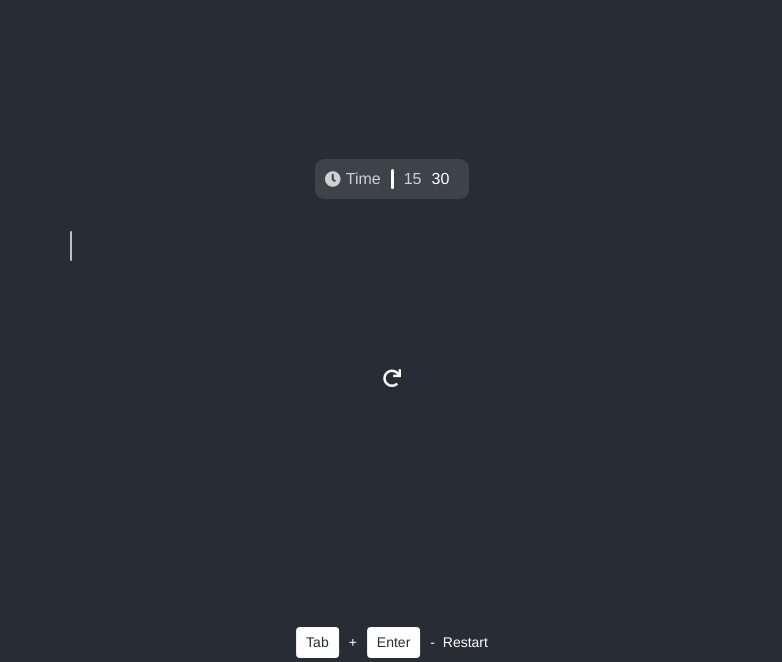
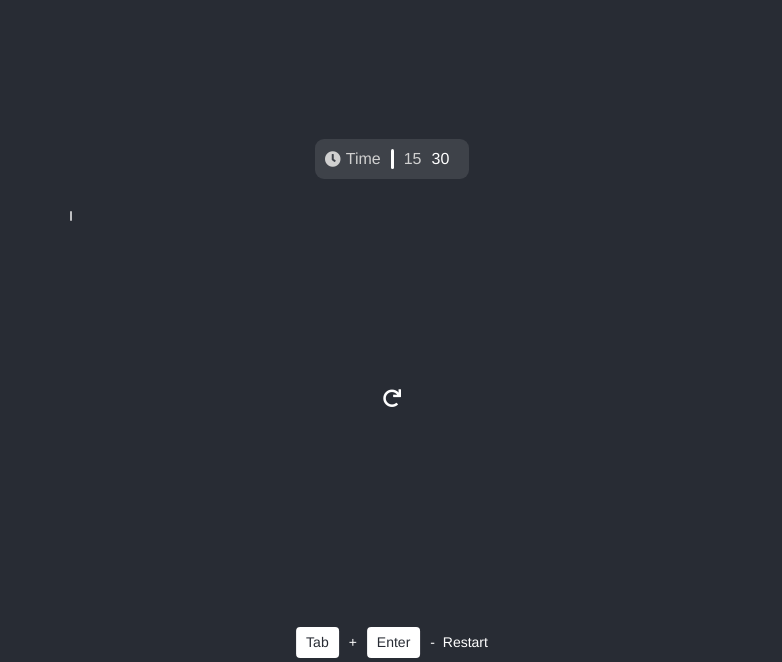
Before and after one commit to mamlaki/typingTest, a website with bundled scripts: page index.html in a window 1280 px wide. Shown: the part 73-735 px from the top of the page, without its empty margins (248-1030 px from the left). Built offline with nearby package versions, Linux system fonts and the light colour scheme; no server answers.

Commit message:
styles.scss: Adjusted custom caret height and typearea styling to better suit the new random words prompts.

```diff
--- a/assets/scss/styles.scss
+++ b/assets/scss/styles.scss
@@ -173,7 +173,7 @@ body {
 }
 
 .typing-area {
-  width: 80%;
+  width: 100%;
   min-height: 150px;
   outline: none;
   filter: none;
@@ -181,6 +181,9 @@ body {
   transition-delay: 0.5s;
   position: relative;
   caret-color: transparent;
+  text-align: justify;
+  margin: 0 auto;
+  margin-bottom: 2rem;
 
   &.unfocused {
     filter: blur(2px);
@@ -189,7 +192,7 @@ body {
   &::before {
     content: '';
     position: absolute;
-    height: 20%;
+    height: 7%;
     width: 0;
     top: 2px;
     left: -2px;
@@ -202,7 +205,7 @@ body {
 
   @media (max-width: 768px) {
     &::before {
-      height: 13%;
+      height: 7%;
     }
   }
 
@@ -245,7 +248,7 @@ body {
   outline: none;
   cursor: pointer;
   padding: 0;
-  margin: 0;
+  margin-top: 4rem;
   position: relative;
 
   &:focus:before {
--- a/index.html
+++ b/index.html
@@ -35,7 +35,7 @@
       </div>
     </div>
     <div class="typing-container">
-      <div class="typing-area" contenteditable="true"></div>
+      <div class="typing-area" contenteditable="true" spellcheck="false"></div>
       <div class="focus-message">
         <i class="fas fa-mouse-pointer"></i> Click here to focus
       </div>
```
Also changed, not shown: assets/css/styles.css.
